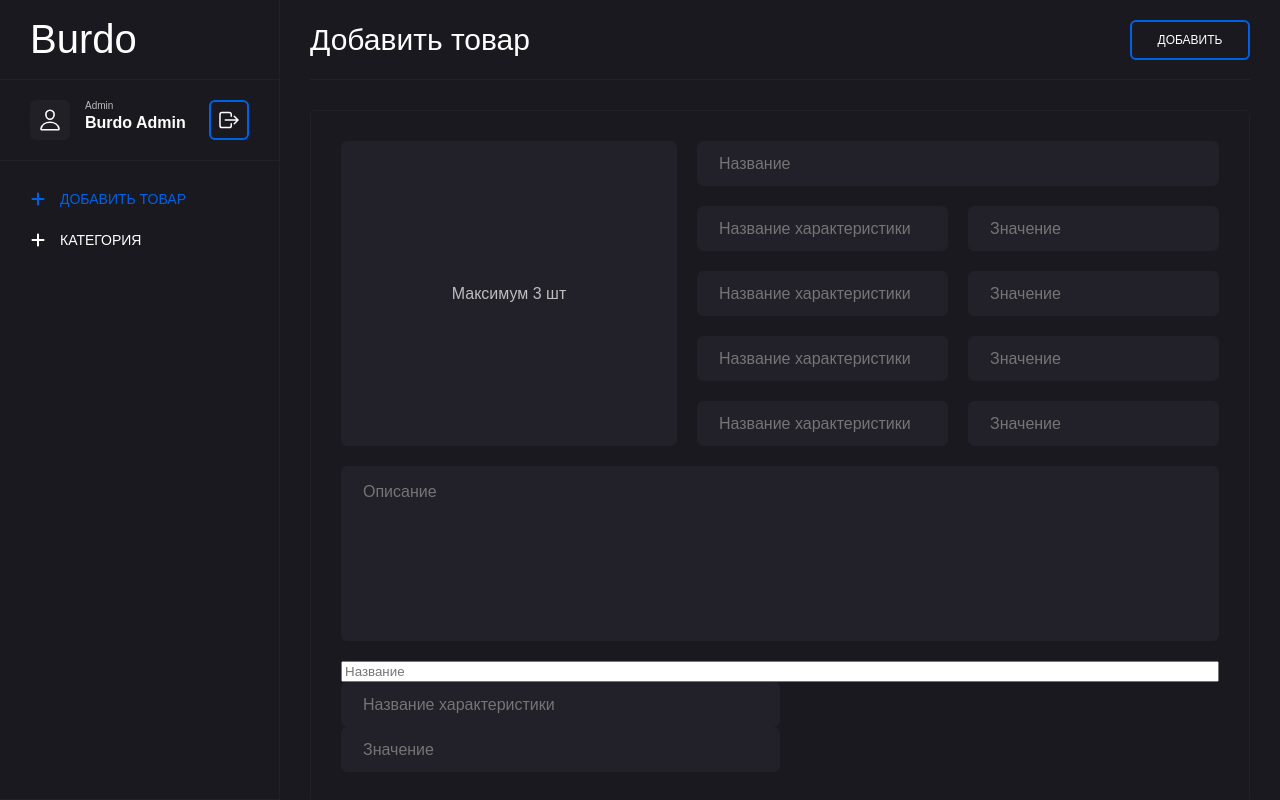
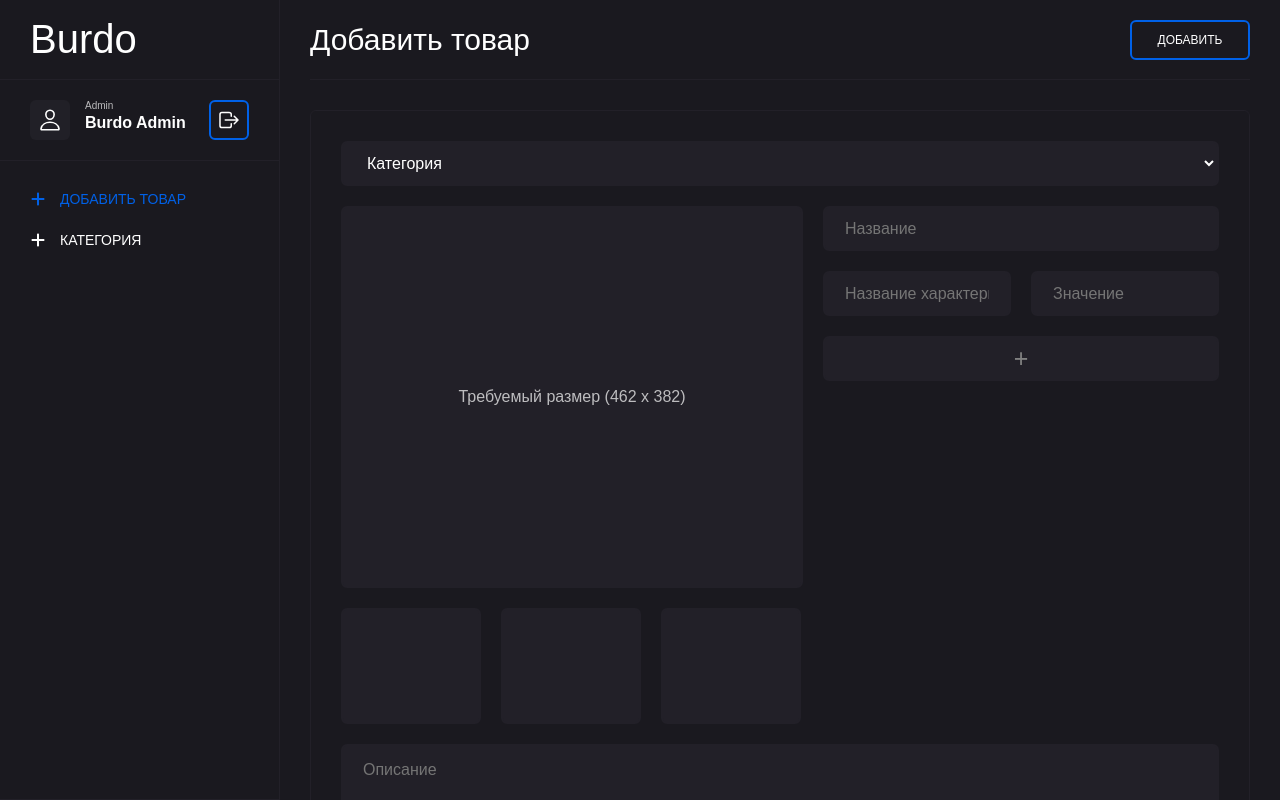
Before and after one commit to SherTi/brtrade_admin, an Angular app: page /add in a window 1280 px wide. Built offline with nearby package versions, Linux system fonts and the light colour scheme.

Commit message:
some editions

```diff
--- a/src/app/app.module.ts
+++ b/src/app/app.module.ts
@@ -7,6 +7,7 @@ import { SingInComponent } from './pages/sing-in/sing-in.component';
 import { MainComponent } from './shared/layouts/main/main.component';
 import { AddItemComponent } from './pages/add-item/add-item.component';
 import { AddCategoriesComponent } from './pages/add-categories/add-categories.component';
+import {FormsModule} from "@angular/forms";
 
 @NgModule({
   declarations: [
@@ -18,7 +19,8 @@ import { AddCategoriesComponent } from './pages/add-categories/add-categories.co
   ],
   imports: [
     BrowserModule,
-    AppRoutingModule
+    AppRoutingModule,
+    FormsModule,
   ],
   providers: [],
   bootstrap: [AppComponent]
--- a/src/app/pages/add-item/add-item.component.css
+++ b/src/app/pages/add-item/add-item.component.css
@@ -5,11 +5,8 @@
   border-radius: 6px;
 }
 .first-form{
-  display: grid;
-  grid-template-columns: 1fr 1fr 1fr 1fr;
-  grid-template-rows: 1fr 1fr 1fr 1fr 1fr 1fr 1fr 1fr;
+  display: flex;
   grid-gap: 20px;
-  height: 500px;
 }
 .form-input{
   border-radius: 6px;
@@ -29,10 +26,6 @@
   border: 2px solid #0061E7;
 }
 .image-input{
-  grid-column-start: 1;
-  grid-row-start: 1;
-  grid-row-end: 6;
-  grid-column-end: 3;
   display: flex;
   align-items: center;
   justify-content: center;
@@ -41,38 +34,10 @@
   position: relative;
   padding: 0!important;
 }
-.text_place{
-  grid-column-start: 3;
-  grid-row-start: 1;
-  grid-column-end: 5;
-  grid-row-end: 1;
-  display: grid;
-}
-.form-characteristic{
-  display: flex;
-  grid-column-start: 3;
-  grid-row-start: 2;
-  grid-column-end: 4;
-  grid-row-end: 2;
-  gap: 0 20px;
-}
-.text_form_title{
-  grid-column-start: 3;
-  grid-row-start: 2;
-  grid-column-end: 4;
-  grid-row-end: 2;
-}
-.text_form_deck{
-  grid-column-start: 4;
-  grid-row-start: 2;
-  grid-column-end: 4;
-  grid-row-end: 2;
-}
 .textarea_deck{
-  grid-column-start: 1;
-  grid-column-end: 5;
-  grid-row-start: 6;
-  grid-row-end: 9;
+  width: 100%;
+  margin-top: 20px;
+  height: 200px;
   padding: 15px 20px;
 }
 .textarea_deck::-webkit-scrollbar{
@@ -112,14 +77,15 @@
 .second-form{
   display: flex;
   margin-top: 20px;
-  gap: 0 20px;
+  gap: 20px 0;
+  flex-direction: column;
 }
 .form-block{
   display: flex;
-  flex-direction: column;
   width: 100%;
+  gap: 0 20px;
 }
-.text_form_title_engine{
+.text_form_title{
   display: flex;
   width: 50%;
   flex-direction: column;
@@ -130,7 +96,60 @@
   flex-direction: column;
   width: 50%;
   gap: 20px 0;
+  margin-top: 20px;
 }
 .text_from_h{
   height: 45px;
 }
+.category-form{
+  width: 100%;
+  margin-bottom: 20px;
+}
+.form-select{
+  width: 100%;
+  height: 45px;
+  cursor: pointer;
+}
+.form-select option{
+  cursor: pointer;
+}
+.add_img{
+  display: flex;
+  flex-direction: column;
+}
+.mini-img-block{
+  display: flex;
+  gap: 0 20px;
+  margin-top: 20px;
+}
+.main-img{
+  width: 462px;
+  height: 382px;
+}
+.mini-img{
+  width:140px;
+  height: 116px;
+}
+.text_place_block{
+  display: flex;
+  flex-direction: column;
+  width: 100%;
+  gap: 20px 0;
+}
+.form-block-сharacteristic{
+  margin: 20px 0;
+}
+.text_place{
+  width: 100%;
+  height: 45px;
+}
+.form-block-characters{
+  width: 100%;
+}
+.add-place-form{
+  font-size: 25px;
+  color: gray;
+  display: flex;
+  align-items: center;
+  justify-content: center;
+}
--- a/src/app/pages/add-item/add-item.component.html
+++ b/src/app/pages/add-item/add-item.component.html
@@ -1,8 +1,85 @@
-<form>
 <div class="form-container">
+  <div class="category-form">
+    <select class="form-input form-select" [(ngModel)]="part">
+      <option [value]="null" selected hidden="">Категория</option>
+      <option [value]="1">Каталог техники</option>
+      <option [value]="2">Каталог запасных частей</option>
+    </select>
+  </div>
+  <div class="tractor-form">
     <div class="first-form">
-          <label for="add-photo" class="form-input image-input">
+      <div class="add_img">
+        <label for="add-photo" class="form-input image-input main-img">
           <input type="file" id="add-photo"  accept="image/png, image/jpeg" class="hidden-input">
+          <span class="picture-txt">Требуемый размер (462 x 382)</span>
+          <div class="bg-info">
+            <span>Выбрать</span>
+          </div>
+        </label>
+        <div class="mini-img-block">
+          <label for="add-photo_mini" class="form-input image-input mini-img">
+            <input type="file" id="add-photo_mini"  accept="image/png, image/jpeg" class="hidden-input">
+            <span class="picture-txt"></span>
+            <div class="bg-info">
+              <span>Выбрать</span>
+            </div>
+          </label>
+          <label for="add-photo_mini-1" class="form-input image-input mini-img">
+            <input type="file" id="add-photo_mini-1"  accept="image/png, image/jpeg" class="hidden-input">
+            <span class="picture-txt"></span>
+            <div class="bg-info">
+              <span>Выбрать</span>
+            </div>
+          </label>
+          <label for="add-photo_mini-2" class="form-input image-input mini-img">
+            <input type="file" id="add-photo_mini-2"  accept="image/png, image/jpeg" class="hidden-input">
+            <span class="picture-txt"></span>
+            <div class="bg-info">
+              <span>Выбрать</span>
+            </div>
+          </label>
+        </div>
+      </div>
+      <div class="text_place_block">
+        <input type="text" class="form-input text_place" placeholder="Название">
+        <div class="form-block">
+          <input type="text" class="form-input text_form_title text_from_h" placeholder="Название характеристики">
+          <input type="text" class="form-input text_form_title text_from_h" placeholder="Значение">
+        </div>
+        <div class="add-place-form form-input text_from_h">+</div>
+      </div>
+    </div>
+    <textarea class="form-input textarea_deck" placeholder="Описание"></textarea>
+    <div class="form-block-сharacteristic">
+      <div class="second-form">
+        <input type="text" placeholder="Название" class="form-input text_from_h">
+        <div class="form-block">
+          <input type="text" class="form-input text_form_title text_from_h" placeholder="Название характеристики">
+          <input type="text" class="form-input text_form_title text_from_h" placeholder="Значение">
+        </div>
+        <div class="add-place-form form-input text_from_h">+</div>
+      </div>
+      <div class="second-form">
+        <input type="text" placeholder="Название" class="form-input text_from_h">
+        <div class="form-block">
+          <input type="text" class="form-input text_form_title text_from_h" placeholder="Название характеристики">
+          <input type="text" class="form-input text_form_title text_from_h" placeholder="Значение">
+        </div>
+        <div class="add-place-form form-input text_from_h">+</div>
+      </div>
+    </div>
+    <div class="form-block-сharacteristic">
+      <div class="second-form">
+        <input type="text" placeholder="Название" class="form-input text_from_h">
+        <input type="text" class="form-input text_from_h" placeholder="Название характеристики">
+        <div class="add-place-form form-input text_from_h">+</div>
+      </div>
+    </div>
+  </div>
+  <div class="tractor-form" *ngIf="part != null && part == 2">
+    <div class="first-form">
+      <label for="add-photo_1" class="form-input image-input">
+        <input type="file" id="add-photo_1"  accept="image/png, image/jpeg" class="hidden-input">
         <span class="picture-txt">Максимум 3 шт</span>
         <div class="bg-info">
           <span>Выбрать</span>
@@ -11,7 +88,7 @@
       <div class="text_place">
         <input type="text" class="form-input" placeholder="Название">
       </div>
-          <input type="text" class="form-input text_form_title" placeholder="Название характеристики">
+      <input type="text" class="form-input text_form_title" placeholder="Название характеристики" >
       <input type="text" class="form-input text_form_deck" placeholder="Значение">
       <input type="text" class="form-input text_form_title_2" placeholder="Название характеристики">
       <input type="text" class="form-input text_form_deck_2" placeholder="Значение">
@@ -21,16 +98,5 @@
       <input type="text" class="form-input text_form_deck_4" placeholder="Значение">
       <textarea class="form-input textarea_deck" placeholder="Описание"></textarea>
     </div>
-        <div class="second-form">
-          <div class="form-block">
-            <input type="text" placeholder="Название">
-            <div class="text_form_title_engine">
-              <input type="text" class="form-input text_from_h" placeholder="Название характеристики">
-            </div>
-            <div class="text_form_deck_engine">
-              <input type="text" class="form-input text_from_h" placeholder="Значение">
   </div>
 </div>
-        </div>
-    </div>
-</form>
--- a/src/app/pages/add-item/add-item.component.ts
+++ b/src/app/pages/add-item/add-item.component.ts
@@ -7,4 +7,5 @@ import { Component } from '@angular/core';
 })
 export class AddItemComponent {
 
+  part: number | null = null;
 }
```
Also changed, not shown: 1 other file (tests, documents, lock files or other folders). Lines whose indentation alone changed are shown as unchanged.
